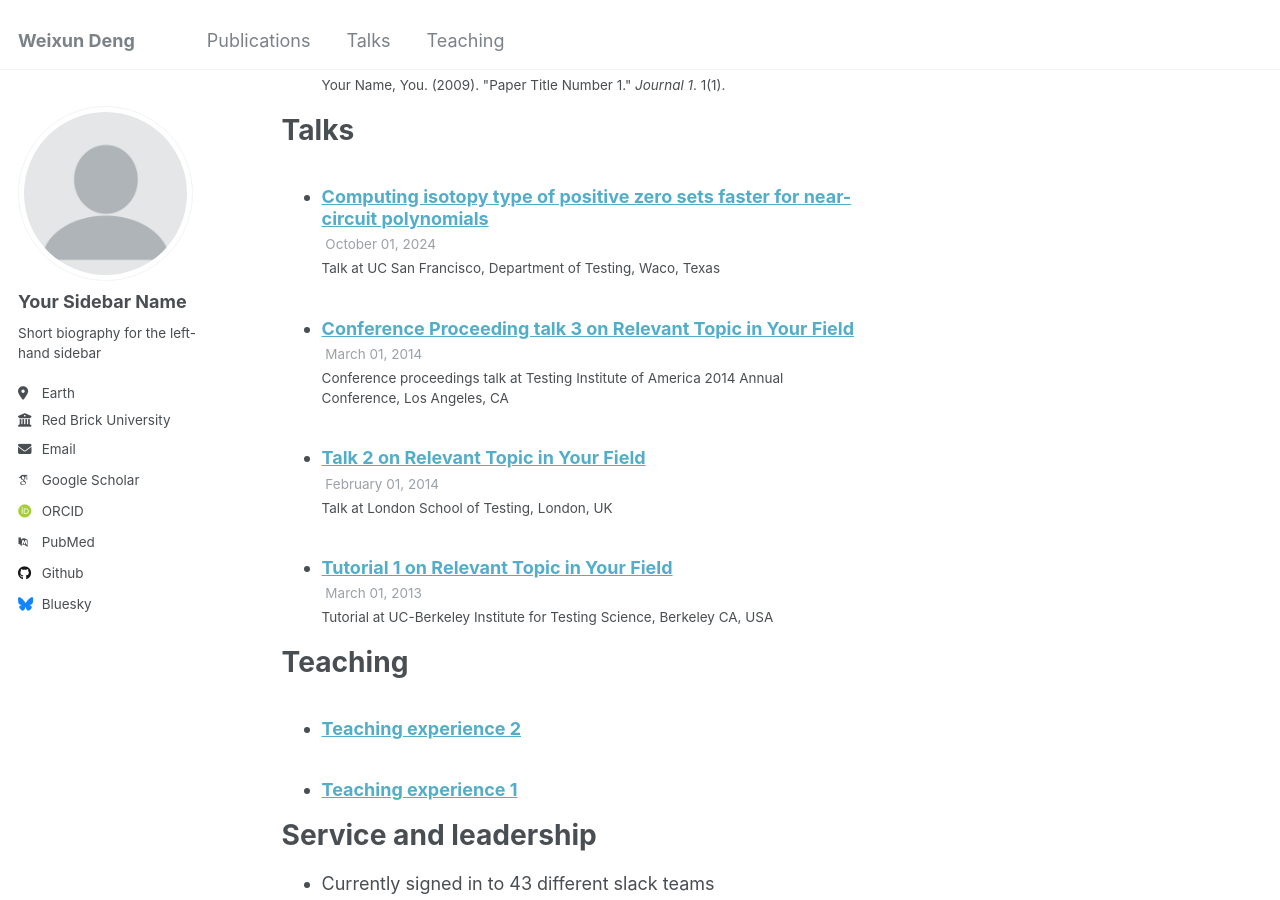
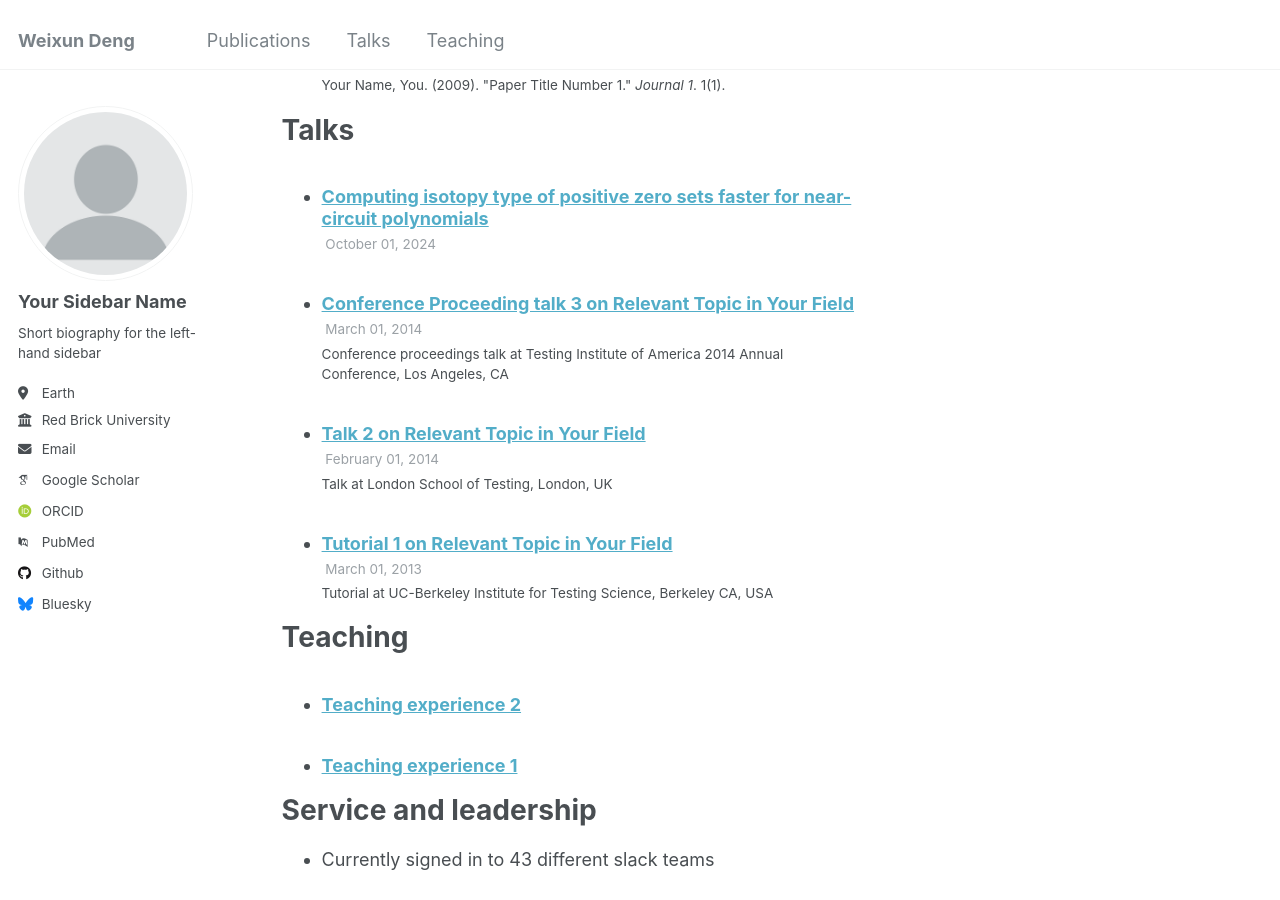
Before and after one commit to WeixunDeng/weixundeng.github.io, a Jekyll site: the page built from _pages/cv.md, in a window 1280 px wide and 900 px high, scrolled down 1366 px. Built offline with Jekyll 4.4.1, drawn with Linux system fonts in a browser that asks for light colours; some web fonts are replaced.

Commit message:
Update 2012-03-01-talk-1.md

```diff
--- a/_talks/2012-03-01-talk-1.md
+++ b/_talks/2012-03-01-talk-1.md
@@ -2,8 +2,7 @@
 title: "Computing isotopy type of positive zero sets faster for near-circuit polynomials"
 collection: talks
 type: "Talk"
-permalink: /talks/2012-03-01-talk-1
-venue: "UC San Francisco, Department of Testing"
+permalink: /talks/siam2024-talk
 date: Oct. 2024
 location: "Waco, Texas"
 ---
```
